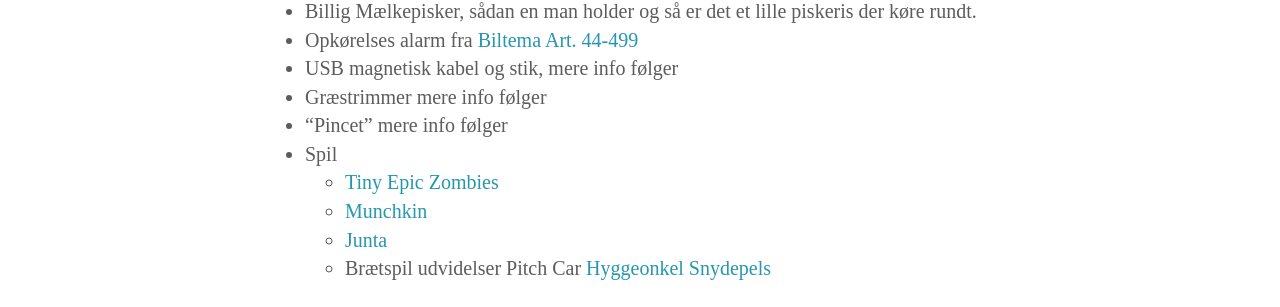
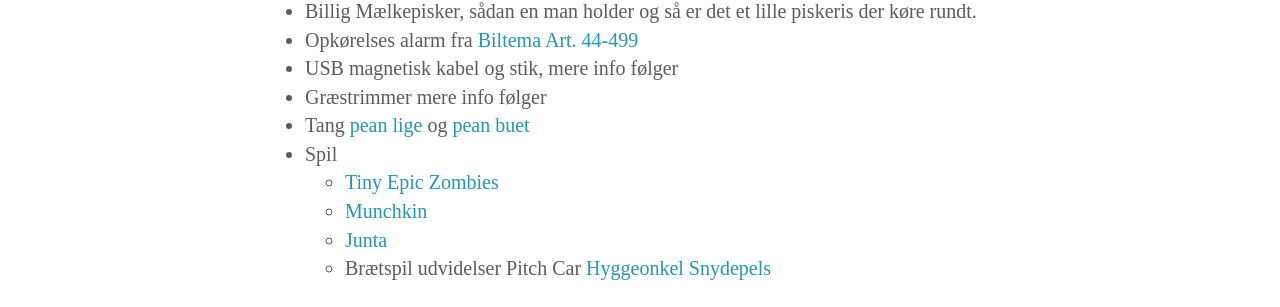
Before and after one commit to clysel/christian.lysel.net, a Jekyll site: the page built from gave.markdown, in a window 1280 px wide. Shown: the part 636-943 px from the top of the page. Built offline with Jekyll 4.4.1, drawn with Linux system fonts in a browser that asks for light colours.

Commit message:
Update gave.markdown

```diff
--- a/gave.markdown
+++ b/gave.markdown
@@ -12,7 +12,7 @@
  * Opkørelses alarm fra [Biltema Art. 44-499](https://www.biltema.dk/hjem/sikkerhed/alarm/opkorselsalarm-2000033277)
  * USB magnetisk kabel og stik, mere info følger
  * Græstrimmer mere info følger
- * "Pincet" mere info følger
+ * Tang [pean lige](https://www.jaegeren-og-lystfiskeren.dk/webshop/166-taenger-lineklippere-pin-on-reel-mf-/2651-peang-lige/) og [pean buet](https://www.jaegeren-og-lystfiskeren.dk/webshop/166-taenger-lineklippere-pin-on-reel-mf-/2652-peang-buet/)
  * Spil
    * [Tiny Epic Zombies](https://www.hyggeonkel.dk/produkt/tiny-epic-zombies)
    * [Munchkin](https://www.hyggeonkel.dk/produkt/munchkin)
```
